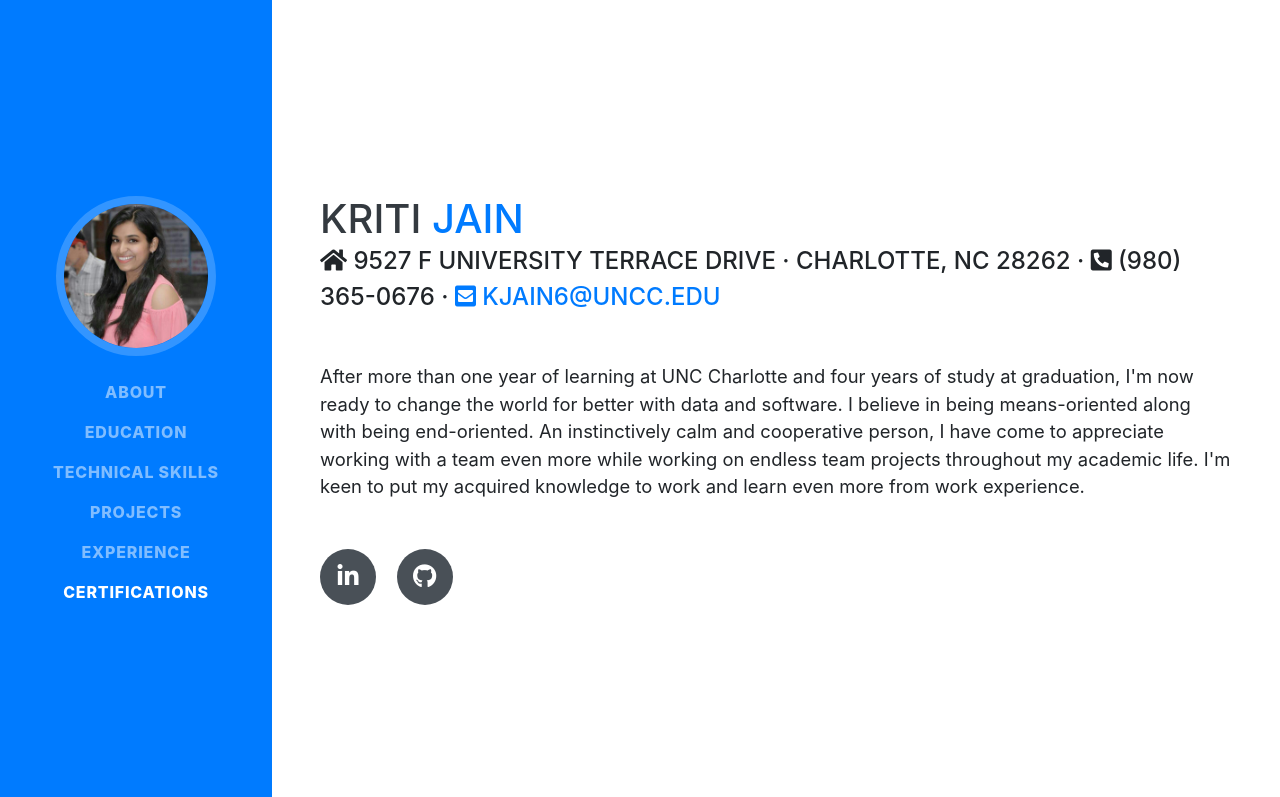
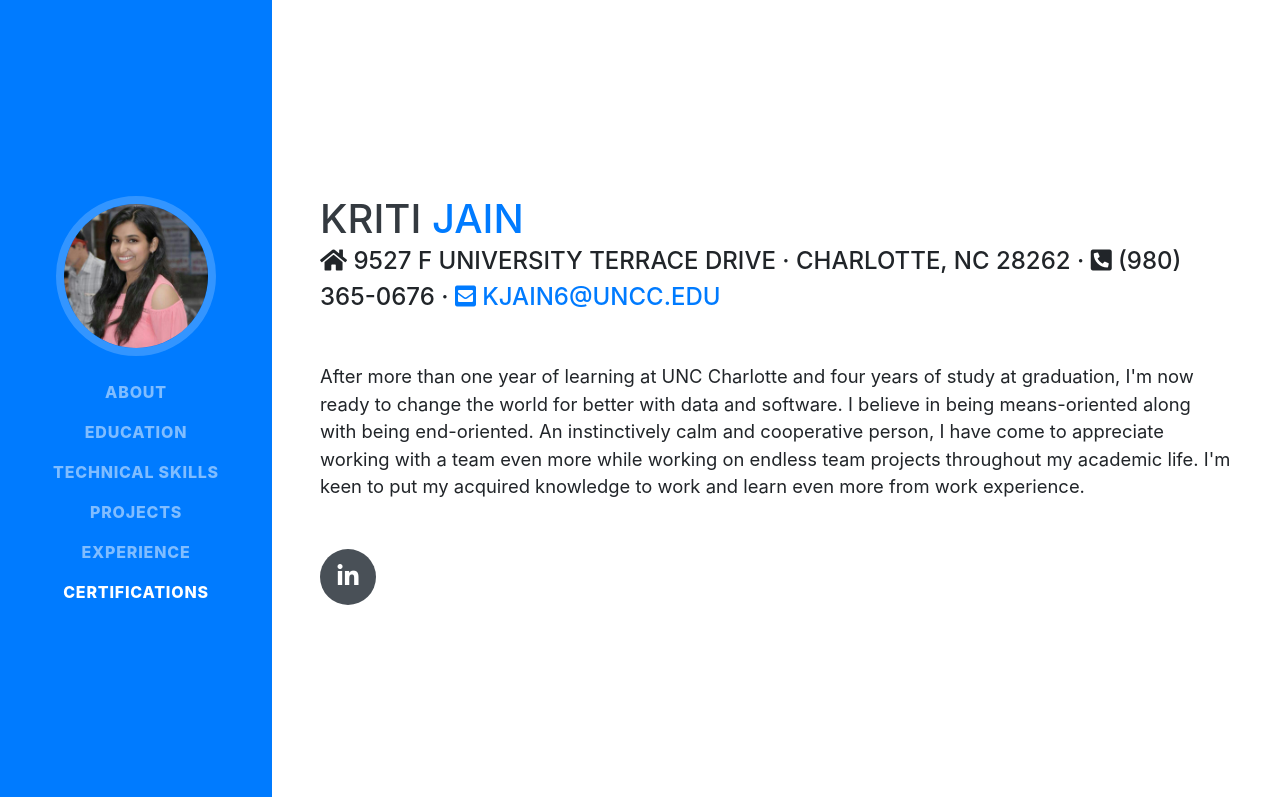
Before and after one commit to kjain6/My-Resume, a website with bundled scripts: page index.html in a window 1280 px wide. Shown: the top 797 px of the page. Built offline with nearby package versions, Linux system fonts and the light colour scheme; a web font is replaced by a local one.

Commit message:
Update index.html

```diff
--- a/index.html
+++ b/index.html
@@ -77,9 +77,7 @@
           <a href="https://www.linkedin.com/in/kriti-jain-18951019a/">
             <i class="fab fa-linkedin-in"></i>
           </a>
-          <a href="https://github.com/kjain6/My-Resume">
-            <i class="fab fa-github"></i>
-          </a>
+
 
         </div>
       </div>
```
